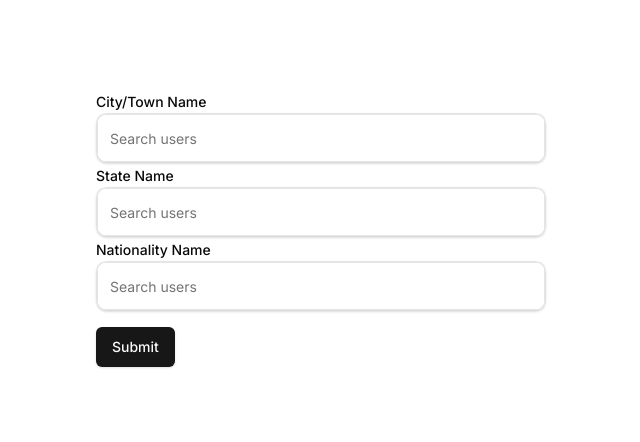
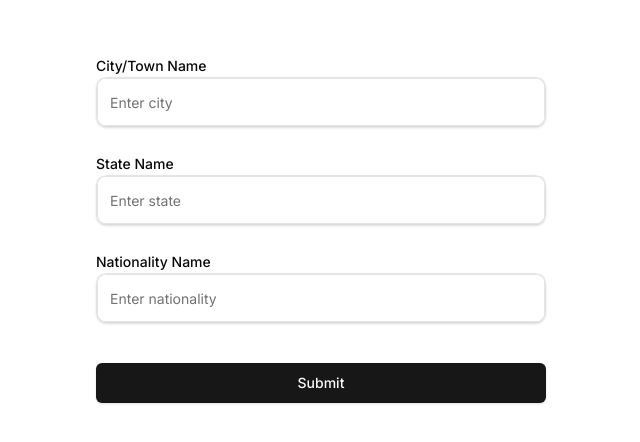
Before and after one commit to Subhamay-Dey/PikaChat, a Next.js app in the folder frontend/: page /search in a window 1280 px wide. Shown: the part 172-614 px from the top of the page, without its empty margins (319-959 px from the left). Built offline with nearby package versions, Linux system fonts and the light colour scheme.

Commit message:
Used URLSearchParams to send the input data fields as queryParams to the backend where through req.query the data will be sent to prisma to find the user ✅

```diff
--- a/frontend/src/app/search/page.tsx
+++ b/frontend/src/app/search/page.tsx
@@ -7,7 +7,7 @@ import { Label } from "@/components/ui/label";
 import React, { useState } from "react";
 import { toast } from "sonner";
 
-function page() {
+function Search() {
 
     const [city, setCity] = useState('');
     const [state, setState] = useState('');
@@ -28,13 +28,14 @@ function page() {
         try {
             setLoading(true);
 
-            const response = await fetch("http://localhost:8000/api/search", {
+            const queryParams = new URLSearchParams({
+                ...(city && { city }),
+                ...(state && { state }),
+                nationality,
+            }).toString();
+
+            const response = await fetch(`http://localhost:8000/api/search?${queryParams}`, {
                 method: "GET",
-                body: JSON.stringify({
-                    city,
-                    state,
-                    nationality,
-                })
             });
 
             const data = await response.json();
@@ -45,61 +46,65 @@ function page() {
             toast.success(data?.message);
 
         } catch (error) {
+            console.log(error);
+            toast.error(String(error));
+        } finally {
           setLoading(false);
-            console.log(error);
         }
     }
 
-
   return (
     <div className="w-full h-screen flex justify-center items-center">
-      <form onSubmit={submitHandler}>
-        <div className="gap-10">
+      <form onSubmit={submitHandler} className="flex flex-col gap-6">
+        <div>
           <Label htmlFor="city">City/Town Name</Label>
           <Card className="w-[450px] h-[50px]">
             <Input
-                id="search"
-                name="firstName"
+              id="city"
               type="text"
-                placeholder="Search users"
+              placeholder="Enter city"
               className="h-full"
               value={city}
               onChange={(e) => setCity(e.target.value)}
             />
           </Card>
-            <Label htmlFor="city">State Name</Label>
+        </div>
+
+        <div>
+          <Label htmlFor="state">State Name</Label>
           <Card className="w-[450px] h-[50px]">
             <Input
-                id="search"
-                name="firstName"
+              id="state"
               type="text"
-                placeholder="Search users"
+              placeholder="Enter state"
               className="h-full"
               value={state}
               onChange={(e) => setState(e.target.value)}
             />
           </Card>
-            <Label htmlFor="city">Nationality Name</Label>
+        </div>
+
+        <div>
+          <Label htmlFor="nationality">Nationality Name</Label>
           <Card className="w-[450px] h-[50px]">
             <Input
-                id="search"
-                name="firstName"
+              id="nationality"
               type="text"
-                placeholder="Search users"
+              placeholder="Enter nationality"
               className="h-full"
               required
               value={nationality}
               onChange={(e) => setNationality(e.target.value)}
             />
           </Card>
+        </div>
 
         <Button className="mt-4 py-5" type="submit" disabled={loading}>
-                {loading ? "Processing" : "Submit"}
+          {loading ? "Processing..." : "Submit"}
         </Button>
-        </div>
       </form>
     </div>
   );
 }
 
-export default page;
+export default Search;
```
Lines whose indentation alone changed are shown as unchanged.
